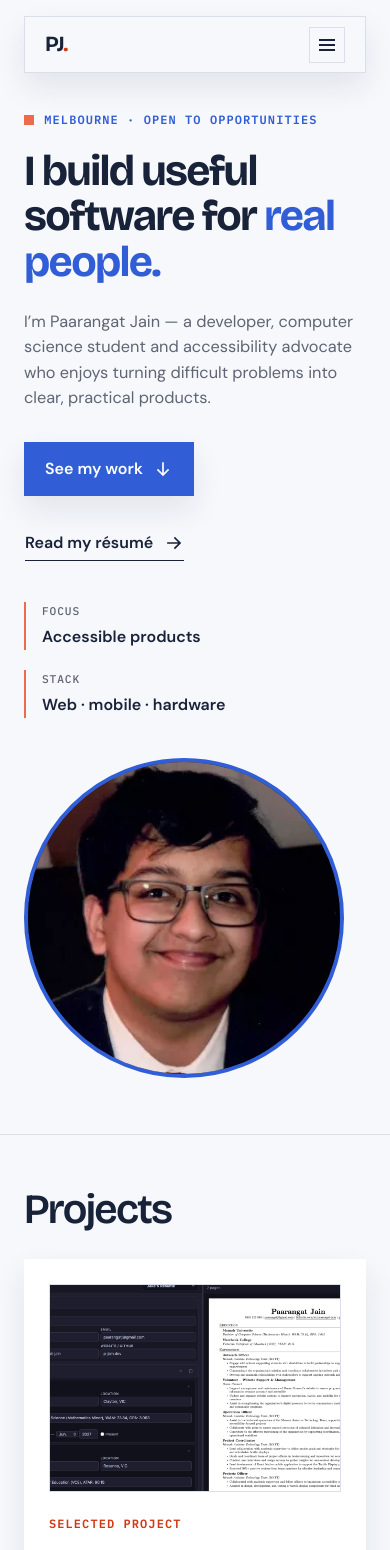
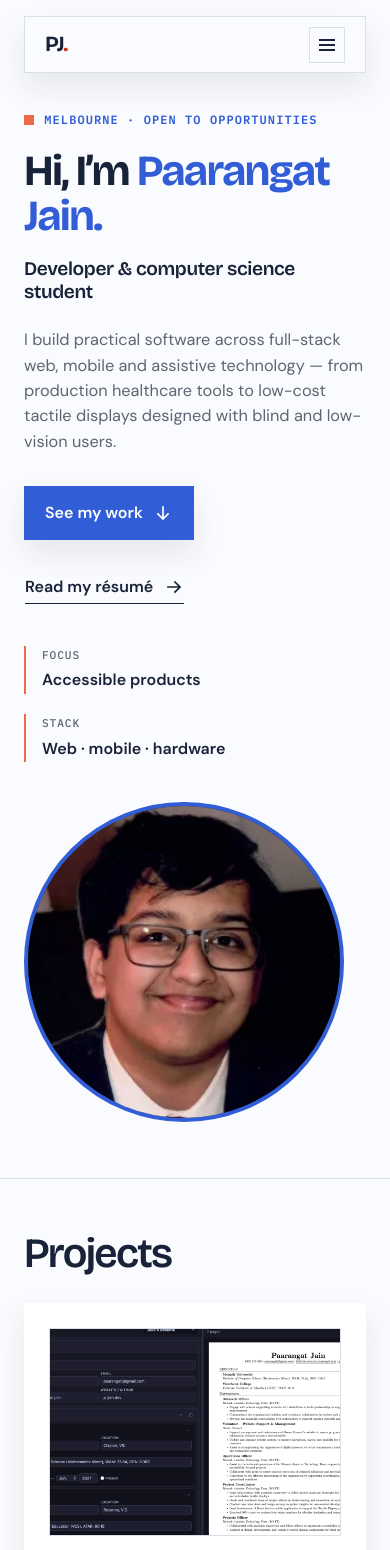
Before and after one commit to pjrus/p-jain-dev, a Svelte app: page / in a window 390 px wide. Shown: the top 1550 px of the page. Built offline with nearby package versions, Linux system fonts and the light colour scheme.

Commit message:
feat: update color palette to enhance visual consistency; revise hero section text and roles; streamline project and blog section headings

```diff
--- a/index.html
+++ b/index.html
@@ -7,7 +7,7 @@
       name="description"
       content="Paarangat Jain is a Melbourne-based developer building accessible, useful software across web, mobile and assistive technology."
     />
-    <meta name="theme-color" content="#f6f8fc" />
+    <meta name="theme-color" content="#fafbfe" />
     <link rel="preconnect" href="https://fonts.googleapis.com" />
     <link rel="preconnect" href="https://fonts.gstatic.com" crossorigin />
     <link
--- a/src/App.svelte
+++ b/src/App.svelte
@@ -47,9 +47,10 @@
   <section class="hero shell" id="top">
     <div class="hero-copy">
       <p class="eyebrow"><span class="status-dot"></span> Melbourne · Open to opportunities</p>
-      <h1>I build useful software for <em>real people.</em></h1>
+      <h1>Hi, I’m <em>Paarangat Jain.</em></h1>
+      <p class="hero-role">Developer &amp; computer science student</p>
       <p class="hero-intro">
-        I’m Paarangat Jain — a developer, computer science student and accessibility advocate who enjoys turning difficult problems into clear, practical products.
+        I build practical software across full-stack web, mobile and assistive technology — from production healthcare tools to low-cost tactile displays designed with blind and low-vision users.
       </p>
       <div class="hero-actions">
         <a class="button button-primary" href="#projects">See my work <ArrowIcon direction="down" /></a>
@@ -86,7 +87,6 @@
 
   <section class="stack shell section" id="stack">
     <SectionHeading
-      label="Tech stack"
       title="What I build with."
       summary="Languages, frameworks and tools I reach for most across web, mobile and hardware projects."
     />
@@ -112,7 +112,6 @@
         </svg>
       </span>
       <div>
-        <p class="eyebrow">Work history</p>
         <h2>Experience log</h2>
       </div>
     </div>
@@ -138,7 +137,6 @@
   <section class="contact section" id="contact" aria-labelledby="contact-title">
     <div class="contact-inner">
       <header class="contact-intro">
-        <p class="contact-eyebrow">Get in touch</p>
         <h2 id="contact-title">Let’s make something useful.</h2>
         <p>
           I’m always open to thoughtful opportunities, collaborations and projects — or a good conversation about accessible technology.
--- a/src/components/BlogPage.svelte
+++ b/src/components/BlogPage.svelte
@@ -6,7 +6,6 @@
 
 <section class="blog shell section" id="blog">
   <SectionHeading
-    label="Blog"
     title="Writing, when there's something worth saying."
     summary="Notes on the products I'm building and the problems behind them. Nothing published yet — check back soon."
   />
--- a/src/components/ProjectCard.svelte
+++ b/src/components/ProjectCard.svelte
@@ -17,7 +17,6 @@
     </div>
     <div class="project-body">
       <div>
-        <p class="project-kicker">Selected project</p>
         <h3><span aria-hidden="true">&gt;</span> {project.title}</h3>
         <p class="project-description">{project.description}</p>
       </div>
--- a/src/components/SectionHeading.svelte
+++ b/src/components/SectionHeading.svelte
@@ -1,9 +1,8 @@
 <script>
-  let { label = '', title, summary = '' } = $props();
+  let { title, summary = '' } = $props();
 </script>
 
 <div class="section-heading">
-  {#if label}<p class="eyebrow">{label}</p>{/if}
   <div class="section-heading-grid">
     <h2>{title}</h2>
     {#if summary}<p>{summary}</p>{/if}
--- a/src/styles.css
+++ b/src/styles.css
@@ -2,7 +2,7 @@
   color-scheme: light;
 
   /* Core palette --------------------------------------------------------- */
-  --background: #f6f8fc;
+  --background: #fafbfe;
   --surface: #ffffff;
   --ink: #182238;
   --muted: #5e6573;
@@ -26,7 +26,7 @@
 
   /* The floating header is its own plane. Light mode shares the canvas
      colour; dark mode lifts the header off it. */
-  --header-surface: #f6f8fc;
+  --header-surface: #fafbfe;
 
   /* Plinth behind the portrait. */
   --frame: #182238;
@@ -37,7 +37,7 @@
   --font-mono: 'IBM Plex Mono', monospace;
 
   /* Layout grid ---------------------------------------------------------- */
-  --shell-max: 1180px;
+  --shell-max: 64rem;
   --gutter: 1.5rem;
   --header-h: 4.5rem;
 
@@ -248,7 +248,6 @@ em {
 /* ---------------------------------------------------------------------- */
 
 .eyebrow,
-.project-kicker,
 .experience-period {
   font-family: var(--font-mono);
   font-size: 0.75rem;
@@ -523,10 +522,10 @@ em {
 
 .hero {
   display: grid;
-  grid-template-columns: var(--split-cols);
+  grid-template-columns: minmax(0, 1.25fr) minmax(18rem, 0.75fr);
   align-items: center;
   padding-block: clamp(3.5rem, 6vw, 5.5rem);
-  gap: var(--split-gap);
+  gap: clamp(2.5rem, 5vw, 4.5rem);
 }
 
 .hero-copy .eyebrow {
@@ -540,6 +539,16 @@ em {
   height: 0.62rem;
   flex: 0 0 auto;
   background: var(--accent);
+}
+
+.hero-role {
+  margin-top: 1.1rem;
+  color: var(--ink);
+  font-family: var(--font-display);
+  font-size: clamp(1.2rem, 2vw, 1.55rem);
+  font-weight: 600;
+  letter-spacing: -0.02em;
+  line-height: 1.2;
 }
 
 .hero-intro {
@@ -784,11 +793,6 @@ em {
   align-items: start;
   min-height: var(--project-media-h);
   gap: var(--card-gap);
-}
-
-.project-kicker {
-  margin-bottom: 1rem;
-  color: var(--accent-strong);
 }
 
 .project-body h3 span {
@@ -1075,11 +1079,11 @@ em {
 .contact {
   margin-top: var(--section-space);
   border-top: 1px solid var(--line);
-  background: var(--surface);
+  background: var(--background);
 }
 
 .contact-inner {
-  width: min(46rem, 100% - var(--gutter) * 2);
+  width: min(var(--shell-max), 100% - var(--gutter) * 2);
   margin-inline: auto;
   text-align: center;
 }
@@ -1090,23 +1094,13 @@ em {
   gap: 1.25rem;
 }
 
-.contact-eyebrow {
-  color: var(--primary);
-  font-family: var(--font-mono);
-  font-size: 0.75rem;
-  font-weight: 600;
-  letter-spacing: 0.09em;
-  line-height: 1.4;
-  text-transform: uppercase;
-}
-
 .contact-intro h2 {
-  max-width: 12ch;
+  max-width: none;
   text-wrap: balance;
 }
 
 .contact-intro > p:last-child {
-  max-width: 38rem;
+  max-width: none;
   color: var(--muted);
   font-size: 1.1rem;
   line-height: 1.65;
```
Also changed, not shown: 1 other file (tests, documents, lock files or other folders).
